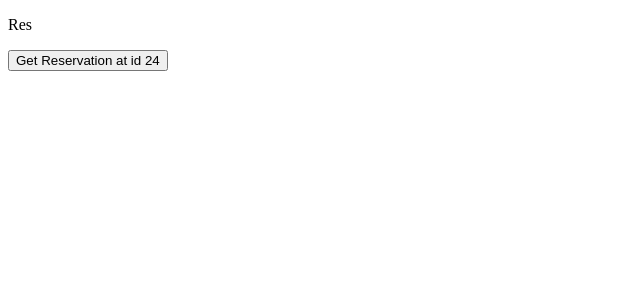
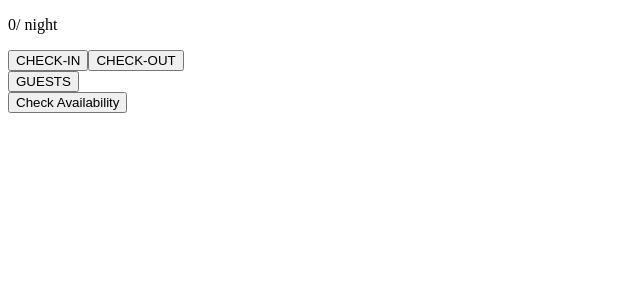
Before and after one commit to The-Fresh-Prince-of-AirBNB/CalendarSectionTwo, a React app: page / in a window 1280 px wide. Shown: the top 300 px of the page, without its empty margins (0-640 px from the left). Built offline with nearby package versions, Linux system fonts and the light colour scheme; no server answers; the HTML template or start-up script is replaced by a standard one.

Commit message:
Make different components and get clicking/popup functionality working

```diff
--- /dev/null
+++ b/client/src/Calendar.jsx
@@ -0,0 +1,18 @@
+import React from 'react';
+
+const Calendar = (props) => {
+  const fuc = () => (
+    1 + 1
+  );
+
+  return (
+    <div className="calendar">
+      <div className="calendarContent">
+        <p>Calendar</p>
+        <button className="closeCalendar" type="button" onClick={props.close}>Close</button>
+      </div>
+    </div>
+  );
+};
+
+export default Calendar;
--- /dev/null
+++ b/client/src/Form.jsx
@@ -0,0 +1,47 @@
+import React, { useState } from 'react';
+import Calendar from './Calendar.jsx';
+import Guests from './Guests.jsx';
+
+const Form = () => {
+  const [displayCalendar, setDisplayCalendar] = useState(false);
+  const [displayGuests, setDisplayGuests] = useState(false);
+
+  const toggleCalendar = () => (
+    setDisplayCalendar(!displayCalendar)
+  );
+
+  const toggleGuests = () => {
+    setDisplayGuests(!displayGuests);
+  };
+
+  return (
+    <div>
+      <div>
+        <button onClick={() => toggleCalendar()} type="button">
+          CHECK-IN
+        </button>
+        <button onClick={() => toggleCalendar()} type="button">
+          CHECK-OUT
+        </button>
+      </div>
+      <div style={{ display: displayCalendar ? 'block' : 'none' }}>
+        <Calendar close={toggleCalendar} />
+      </div>
+      <div>
+        <button onClick={() => toggleGuests()} type="button">
+          GUESTS
+        </button>
+        <div style={{ display: displayGuests ? 'block' : 'none' }}>
+          <Guests close={toggleGuests} />
+        </div>
+      </div>
+      <div>
+        <button type="button">
+          Check Availability
+        </button>
+      </div>
+    </div>
+  );
+};
+
+export default Form;
--- /dev/null
+++ b/client/src/Guests.jsx
@@ -0,0 +1,18 @@
+import React from 'react';
+
+const Guests = (props) => {
+  const fuc = () => (
+    1 + 1
+  );
+
+  return (
+    <div className="guests">
+      <div className="guestsContent">
+        <p>Guests</p>
+        <button className="closeGuests" type="button" onClick={props.close}>Close</button>
+      </div>
+    </div>
+  );
+};
+
+export default Guests;
--- a/client/src/Reservations.jsx
+++ b/client/src/Reservations.jsx
@@ -1,16 +1,36 @@
-import React, {useState, useEffect} from 'react';
+import React, { useState, useEffect } from 'react';
 import axios from 'axios';
+import Form from './Form.jsx';
 
 const Reservations = () => {
-  const getReservation = () => {
+  const [fees, setFees] = useState(
+    {
+      nightlyFee: 0,
+      cleaningFee: 0,
+      serviceFee: 0,
+      taxes: 0,
+    },
+  );
+
+  useEffect(() => {
     axios.get('/api/homes/21/calendar')
-      .then((response) => console.log(response));
-  };
+      .then((response) => {
+        setFees({
+          nightlyFee: response.data.nightlyFee,
+          cleaningFee: response.data.cleaningFee,
+          serviceFee: response.data.serviceFee,
+          taxes: response.data.taxes,
+        });
+      });
+  }, []);
 
   return (
     <div>
-      <p>Res</p>
-      <button onClick={() => getReservation()}>Get Reservation at id 24</button>
+      <p>
+        {fees.nightlyFee}
+        / night
+      </p>
+      <Form />
     </div>
   );
 };
--- a/client/src/index.jsx
+++ b/client/src/index.jsx
@@ -1,5 +1,5 @@
 import React from 'react';
 import ReactDOM from 'react-dom';
-import Reservations from './Reservations.jsx'
+import Reservations from './Reservations.jsx';
 
 ReactDOM.render(<Reservations />, document.getElementById('app'));
```
Also changed, not shown: 3 other files (tests, documents, lock files or other folders).
